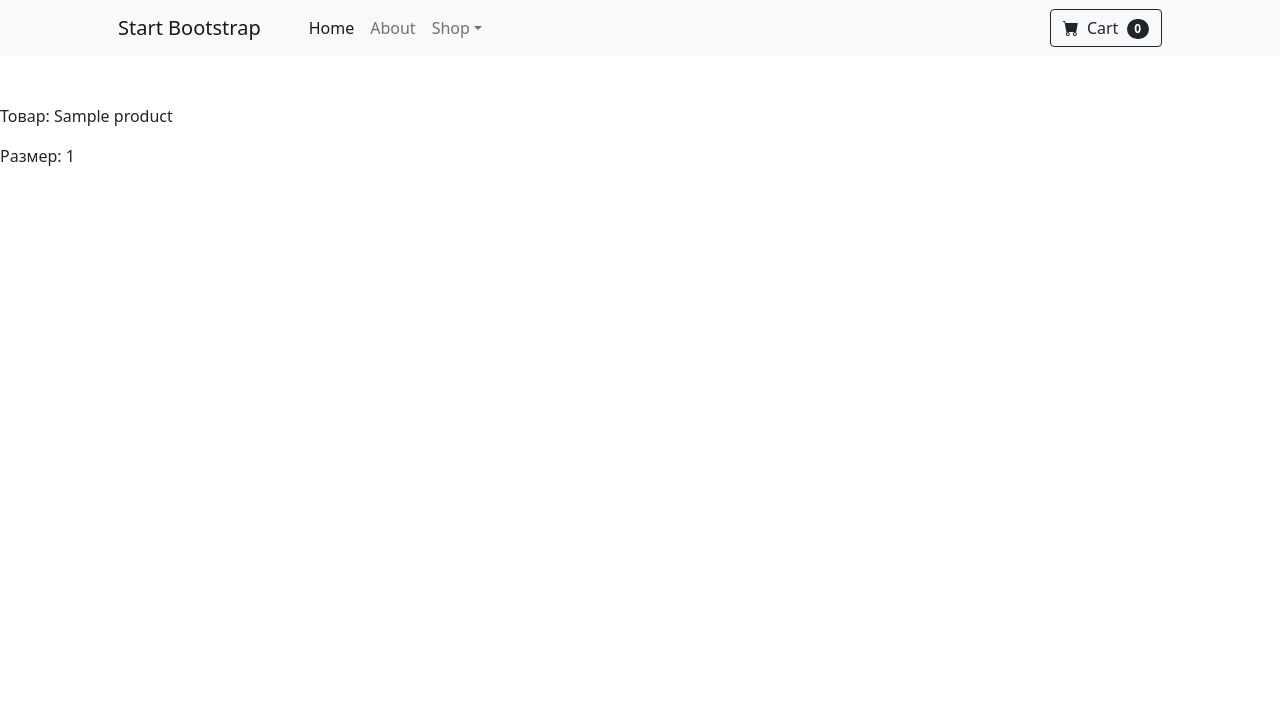
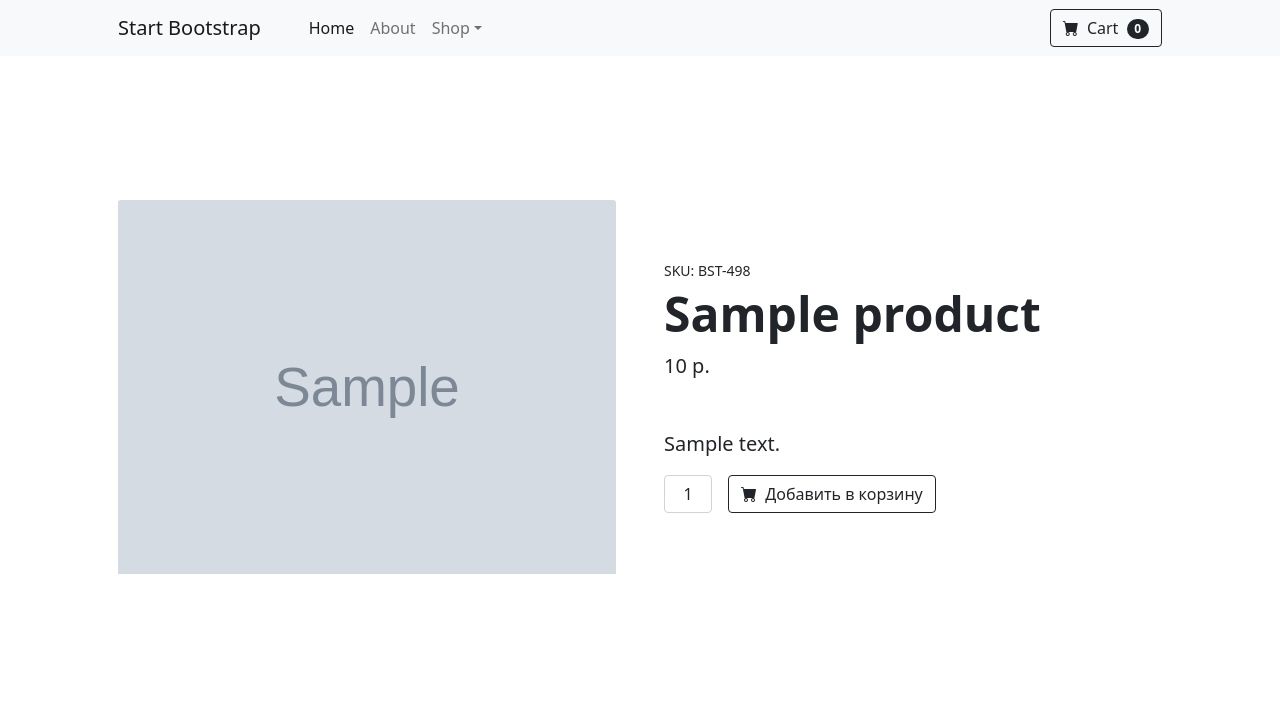
Before and after one commit to seychenko/django-eCommerce-website, a Django app: template eCommerce/catalog/templates/product_detail.html in a window 1280 px wide. Shown: the top 717 px of the page. Run offline with Django 3.2, Linux system fonts and the light colour scheme; the template is opened without the code that fills it: most values are stand-ins (such as "Sample title", 1, 10 or a date in 2020); grey boxes marked "Sample" are stand-in pictures.

Commit message:
Update product_detail.html
Product card with main information

```diff
--- a/eCommerce/catalog/templates/product_detail.html
+++ b/eCommerce/catalog/templates/product_detail.html
@@ -2,7 +2,27 @@
 
 {% block content %}
 
-<p>Товар: {{ product.title }}</p>
-<p>Размер: {{ product.size }}</p>
+<section class="py-5">
+    <div class="container px-4 px-lg-5 my-5">
+        <div class="row gx-4 gx-lg-5 align-items-center">
+            <div class="col-md-6"><img class="card-img-top mb-5 mb-md-0" src="{{ product.image.url }}" alt="..." /></div>
+            <div class="col-md-6">
+                <div class="small mb-1">SKU: BST-498</div>
+                <h1 class="display-5 fw-bolder">{{ product.title }}</h1>
+                <div class="fs-5 mb-5">
+                    <span>{{ product.price }} р.</span>
+                </div>
+                <p class="lead">{{ product.description }}</p>
+                <div class="d-flex">
+                    <input class="form-control text-center me-3" id="inputQuantity" type="num" value="1" style="max-width: 3rem" />
+                    <button class="btn btn-outline-dark flex-shrink-0" type="button">
+                        <i class="bi-cart-fill me-1"></i>
+                        Добавить в корзину
+                    </button>
+                </div>
+            </div>
+        </div>
+    </div>
+</section>
 
 {% endblock content %}
```
